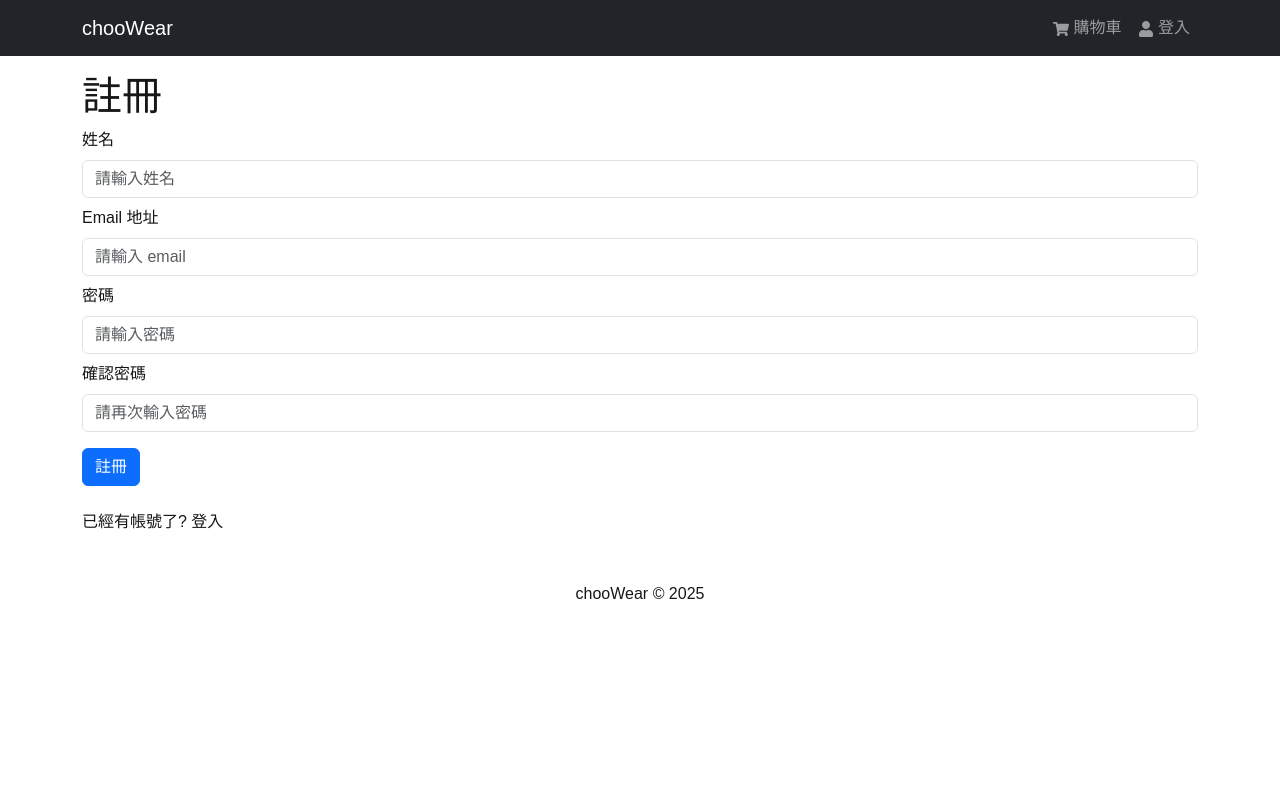
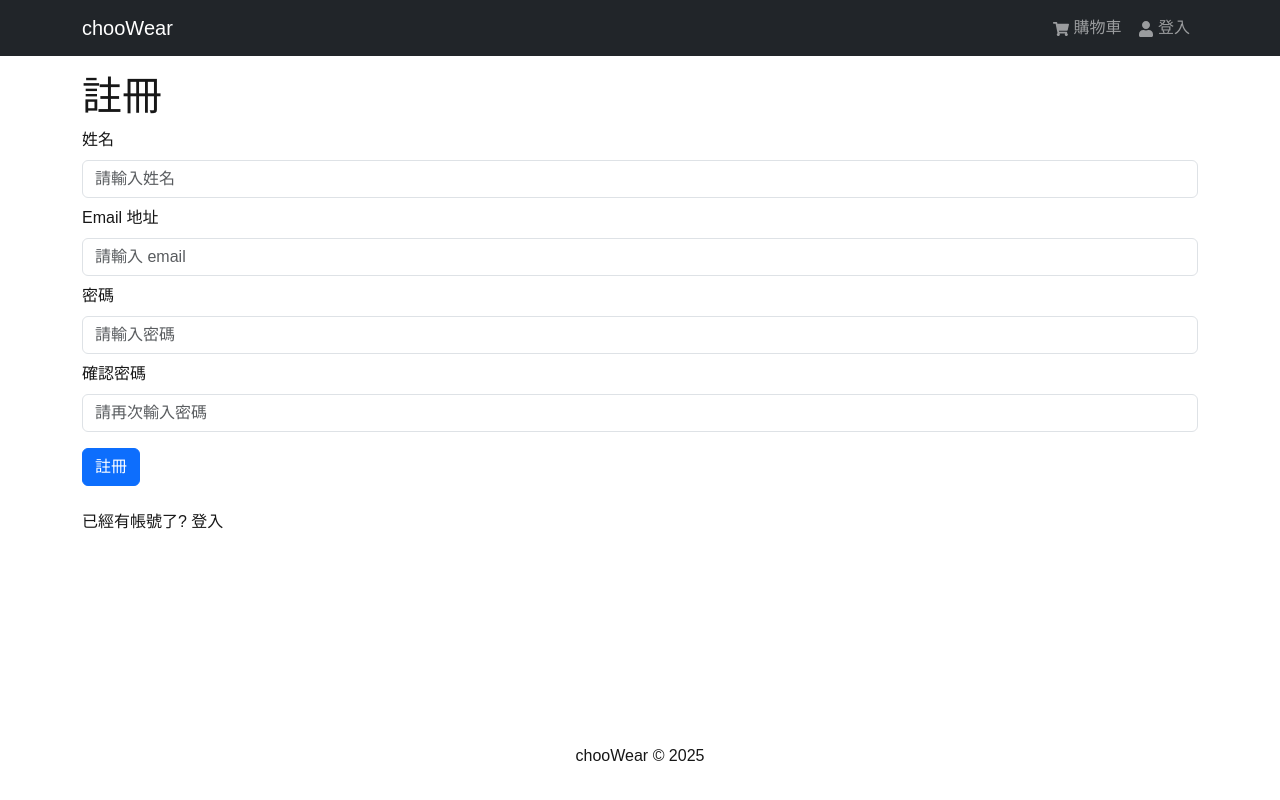
Before and after one commit to Chenyi0215/fashion-ecommerce-app, a Next.js app in the folder frontend/: page /register in a window 1280 px wide. Built offline with nearby package versions, Linux system fonts and the light colour scheme.

Commit message:
feat:update choowear logo

```diff
--- a/frontend/src/app/layout.js
+++ b/frontend/src/app/layout.js
@@ -4,6 +4,9 @@ import { Container } from 'react-bootstrap';
 import Header from '@/components/Header';
 import Footer from '@/components/Footer';
 import { StoreProvider } from '@/contexts/StoreContext';
+import { ToastContainer } from 'react-toastify';
+import 'react-toastify/dist/ReactToastify.css';
+
 
 
 export const metadata = {
@@ -15,14 +18,17 @@ export default function RootLayout({ children }) {
   return (
     <html lang='en'>
       <body>
-        {/* 2. 用 CartProvider 將所有內容包起來 */}
+        {/* ## 核心修正：將所有內容都包在這個 div 裡面 ## */}
+        <div className='d-flex flex-column min-vh-100'>
           <StoreProvider>
             <Header />
-          <main className='py-3'>
+            <main className='py-3 flex-grow-1'>
               <Container>{children}</Container>
             </main>
             <Footer />
+            <ToastContainer />
           </StoreProvider>
+        </div>
       </body>
     </html>
   );
```
Also changed, not shown: 1 other file (tests, documents, lock files or other folders). Lines whose indentation alone changed are shown as unchanged.
